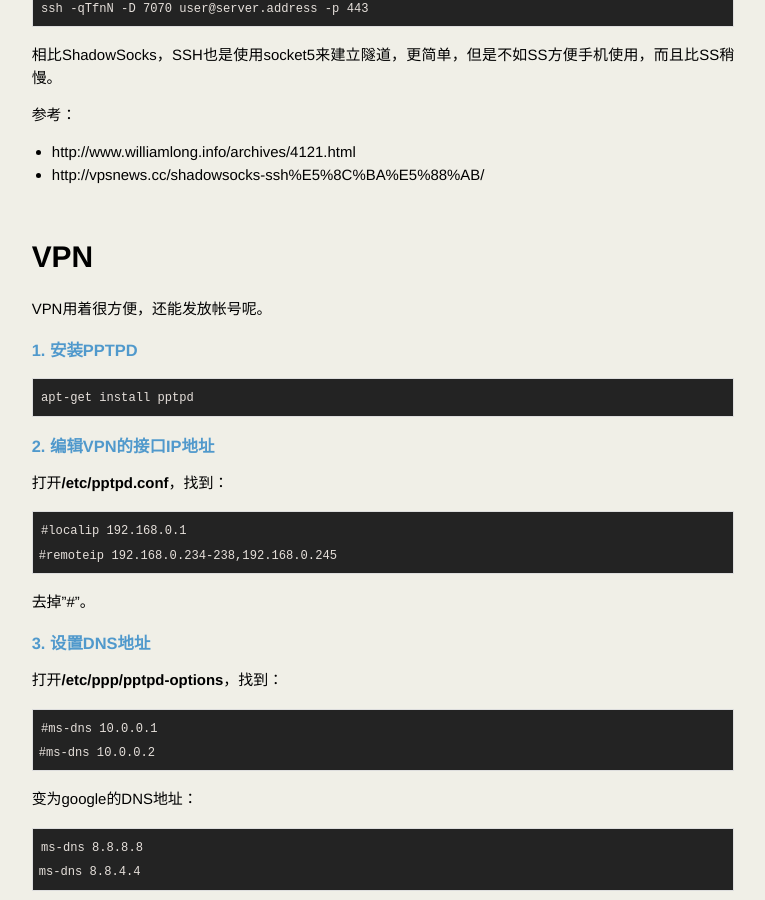
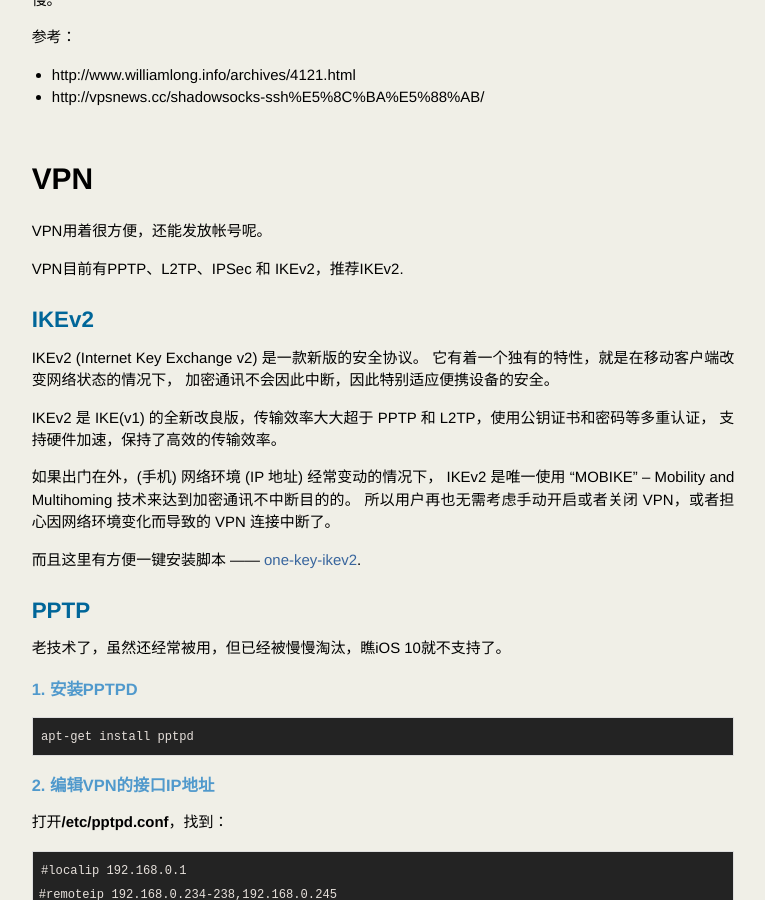
Before and after one commit to hulkfu/hulkfoo.github.io, a Jekyll site: the page built from _posts/2015-06-30-off-the-wall.md, in a window 1280 px wide and 900 px high, scrolled down 2880 px. Shown: the whole window, without its empty margins (257-1022 px from the left). Built offline with Jekyll 4.4.1, drawn with Linux system fonts in a browser that asks for light colours; Markdown is read by kramdown in place of the engine named in the settings; comment, search, counter and statistics services are not loaded; some of the changed text lies outside the part shown.

Commit message:
Update ikev2.

```diff
--- a/_posts/2015-06-30-off-the-wall.md
+++ b/_posts/2015-06-30-off-the-wall.md
@@ -144,6 +141,27 @@
 
 # VPN
 VPN用着很方便，还能发放帐号呢。
+
+VPN目前有PPTP、L2TP、IPSec 和 IKEv2，推荐IKEv2.
+
+## IKEv2
+
+IKEv2 (Internet Key Exchange v2) 是一款新版的安全协议。
+它有着一个独有的特性，就是在移动客户端改变网络状态的情况下，
+加密通讯不会因此中断，因此特别适应便携设备的安全。
+
+IKEv2 是 IKE(v1) 的全新改良版，传输效率大大超于 PPTP 和 L2TP，使用公钥证书和密码等多重认证，
+支持硬件加速，保持了高效的传输效率。
+
+如果出门在外，(手机) 网络环境 (IP 地址) 经常变动的情况下， IKEv2 是唯一使用 “MOBIKE” – Mobility and Multihoming 技术来达到加密通讯不中断目的的。
+所以用户再也无需考虑手动开启或者关闭 VPN，或者担心因网络环境变化而导致的 VPN 连接中断了。
+
+而且这里有方便一键安装脚本 —— [one-key-ikev2](https://github.com/quericy/one-key-ikev2-vpn).
+
+
+## PPTP
+
+老技术了，虽然还经常被用，但已经被慢慢淘汰，瞧iOS 10就不支持了。
 
 ### 1. 安装PPTPD
 
@@ -286,6 +304,7 @@
 * http://www.cviorel.com/2009/02/09/how-to-set-up-a-vpn-server-on-ubuntu/
 * http://askubuntu.com/questions/119534/easiest-way-to-setup-ubuntu-as-a-vpn-server
 * http://ubuntuforums.org/showthread.php?t=1113911
+* https://i.ssvpn.me/blog/id=5
 
 # 关于VPS
 
```
Also changed, not shown: other parts of _posts/2015-06-30-off-the-wall.md (+0 -3 lines), _drafts/2016-07-19-object-oriented-programming.md (+8 -0 lines), _posts/2015-03-20-python-vs-ruby.md (+16 -0 lines).
